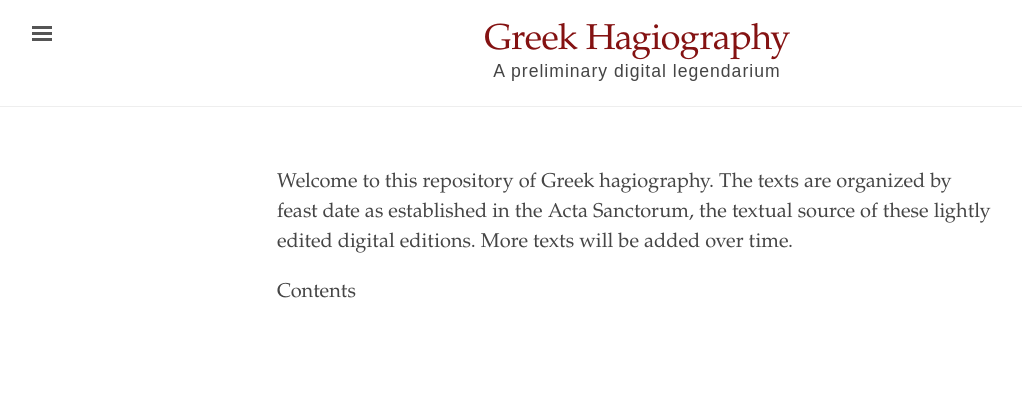
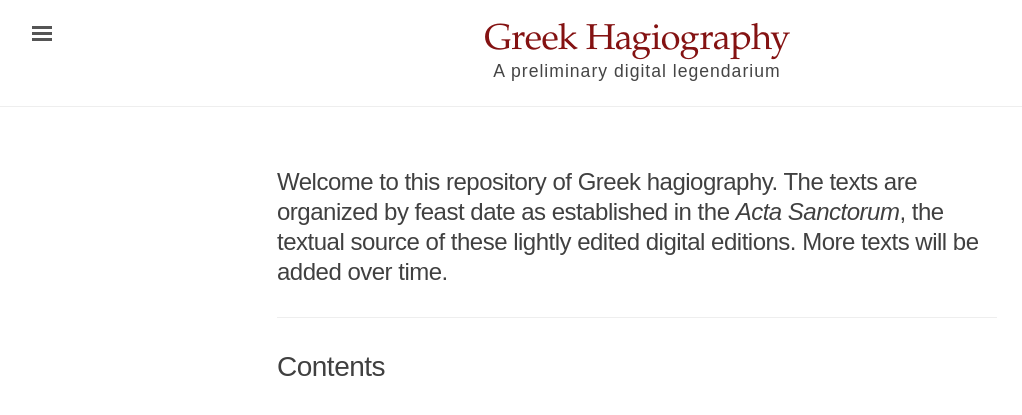
Before and after one commit to cjkoepke1/greek-hagiography, a Jekyll site: the page built from index.md, in a window 1280 px wide. Shown: the top 415 px of the page, without its empty margins (3-1025 px from the left). Built offline with Jekyll 4.4.1, drawn with Linux system fonts in a browser that asks for light colours.

Commit message:
make headers

```diff
--- a/index.md
+++ b/index.md
@@ -3,6 +3,8 @@
 title: "Greek Hagiography"
 ---
 
-Welcome to this repository of Greek hagiography. The texts are organized by feast date as established in the Acta Sanctorum, the textual source of these lightly edited digital editions. More texts will be added over time.
+## Welcome to this repository of Greek hagiography. The texts are organized by feast date as established in the *Acta Sanctorum*, the textual source of these lightly edited digital editions. More texts will be added over time.
 
-Contents
+---
+
+# Contents
```
